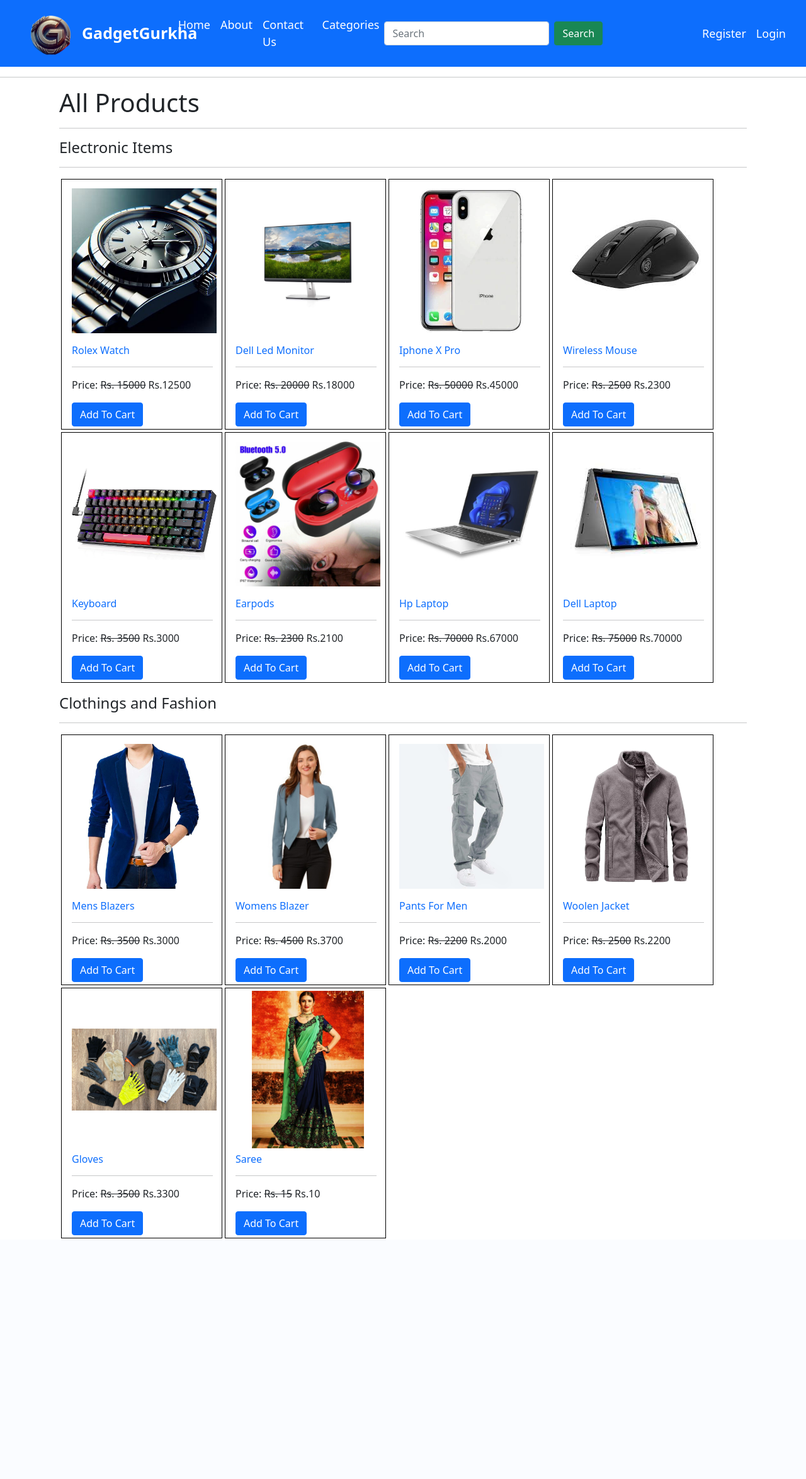
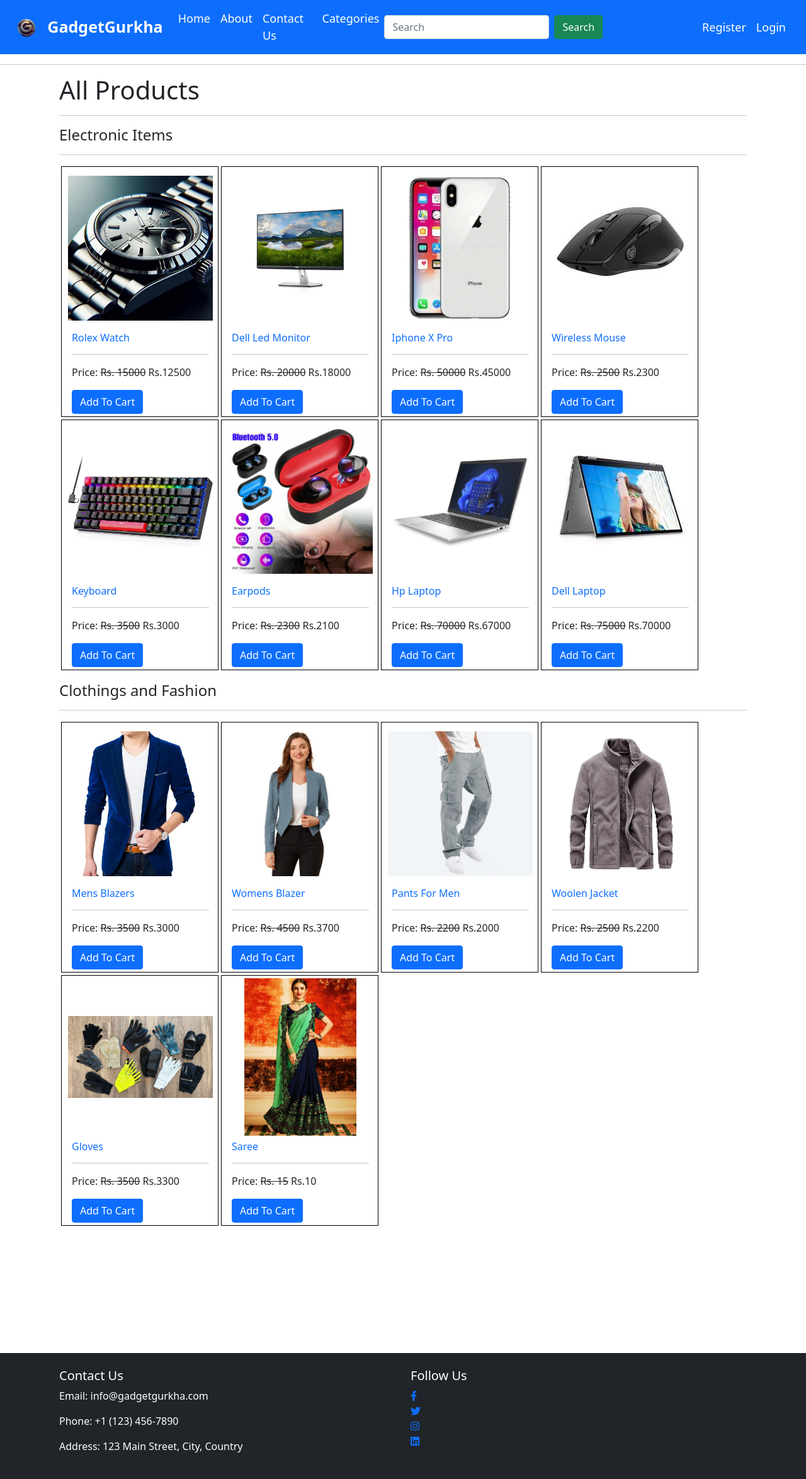
Before and after one commit to Sujan-321/GadgetGurkha, a Django app: page /all-products/ in a window 1280 px wide. Shown: the whole page at 63% size. Before the commit the page ends 1966 px from the top, so only its background shows below. Run offline with Django 4.2, Linux system fonts and the light colour scheme; data comes from the database, SQL or seed files in the repository; both versions use the stored data as it was after the commit.

Commit message:
adding the footer and updating the css in productdetail.html page

```diff
--- a/GadgetGurkha/appGurkha/views.py
+++ b/GadgetGurkha/appGurkha/views.py
@@ -33,7 +33,7 @@
         context = super().get_context_data(**kwargs)
         # context['myname'] = "Sujan Ghimire"
         all_products = Product.objects.all().order_by("-id")
-        paginator = Paginator(all_products, 4)
+        paginator = Paginator(all_products, 15)
         page_number = self.request.GET.get('page')
         product_list = paginator.get_page(page_number)
         context['product_list'] = product_list     # this will help to see the current upload product at the top
--- a/GadgetGurkha/templates/allproducts.html
+++ b/GadgetGurkha/templates/allproducts.html
@@ -9,11 +9,11 @@
 
   <div style="margin-left: 1px" class="row">   <!-- style="border:2px solid blue;" -->
     {% for p in c.product_set.all %}
-    <div class="col-md-3" style="max-width:256px;border: 0.5px solid black; padding-right: 10px; margin: 2px;">
+    <div class="col-md-3" style="max-width:250px;border: 0.5px solid black; padding-right: 10px; margin: 2px;">
     <div class="m-1" style="max-width:256px;">
       <div class="forImage" style="width: 230px; height: 250px; display: flex; justify-content: center; align-items: center;">
         <img src="{{ p.image.url }}" alt="{{ p.title }}" class="img-fluid"
-            style="max-width: 100%; max-height: 100%; object-fit: cover;" />
+            style="margin-right:12px; max-width: 100%; max-height: 100%; object-fit: cover;" />
       </div>
 
       <div class="forInfo">
--- a/GadgetGurkha/templates/base.html
+++ b/GadgetGurkha/templates/base.html
@@ -56,17 +56,20 @@
     <!-- Navbar content -->
     <nav class="navbar navbar-expand-lg navbar-dark bg-primary">
       <div class="container-fluid">
-        <a class="navbar-brand" href="{% url 'appGurkha:home' %}">
-          <a class="navbar-brand" href="{% url 'appGurkha:home' %}">
-            <div class="logo-container">
+        <div class="logo-container">
+            <a class="navbar-brand" href="{% url 'appGurkha:home' %}">
+              {% comment %} border:2px solid black; {% endcomment %}
               <img
-                src="{% static 'logo/GadgetGurkhaLogo.png' %}"
-                class="img-fluid logo-image"
-                alt="GadgetGurkha Logo"
+              src="{% static 'logo/GadgetGurkhaLogo.png' %}"
+              class="img-fluid logo-image"
+              alt="GadgetGurkha Logo"
+              style=" border-radius: 41px"
               />
+            </a>
+            <a class="navbar-brand" href="{% url 'appGurkha:home' %}">
               <span class="logo-text">GadgetGurkha</span>
+            </a>
             </div>
-          </a>
         <button
           class="navbar-toggler"
           type="button"
@@ -224,6 +227,30 @@
       </div>
     </nav>
     <hr />
+
     {% block content %} {% endblock %}
+    <div class="footer" style="margin-top:200px;">
+      <footer class="bg-dark text-white py-4">
+        <div class="container">
+          <div class="row">
+            <div class="col-md-6">
+              <h5>Contact Us</h5>
+              <p>Email: info@gadgetgurkha.com</p>
+              <p>Phone: +1 (123) 456-7890</p>
+              <p>Address: 123 Main Street, City, Country</p>
+            </div>
+            <div class="col-md-6">
+              <h5>Follow Us</h5>
+              <ul class="list-unstyled">
+                <li><a href="#"><i class="fab fa-facebook-f"></i></a></li>
+                <li><a href="#"><i class="fab fa-twitter"></i></a></li>
+                <li><a href="#"><i class="fab fa-instagram"></i></a></li>
+                <li><a href="#"><i class="fab fa-linkedin"></i></a></li>
+              </ul>
+            </div>
+          </div>
+        </div>
+      </footer>
+    </div
   </body>
 </html>
--- a/GadgetGurkha/templates/home.html
+++ b/GadgetGurkha/templates/home.html
@@ -7,7 +7,7 @@
     <div
       class="col-md-3"
       style="
-        max-width: 256px;
+        max-width: 250px;
         border: 0.5px solid black;
         padding-right: 10px;
         margin: 2px;
@@ -17,7 +17,7 @@
         <div
           class="forImage"
           style="
-            width: 230px;
+            width: 222px;
             height: 250px;
             display: flex;
             justify-content: center;
```
Also changed, not shown: GadgetGurkha/templates/productdetail.html (+50 -44 lines), GadgetGurkha/db.sqlite3.
